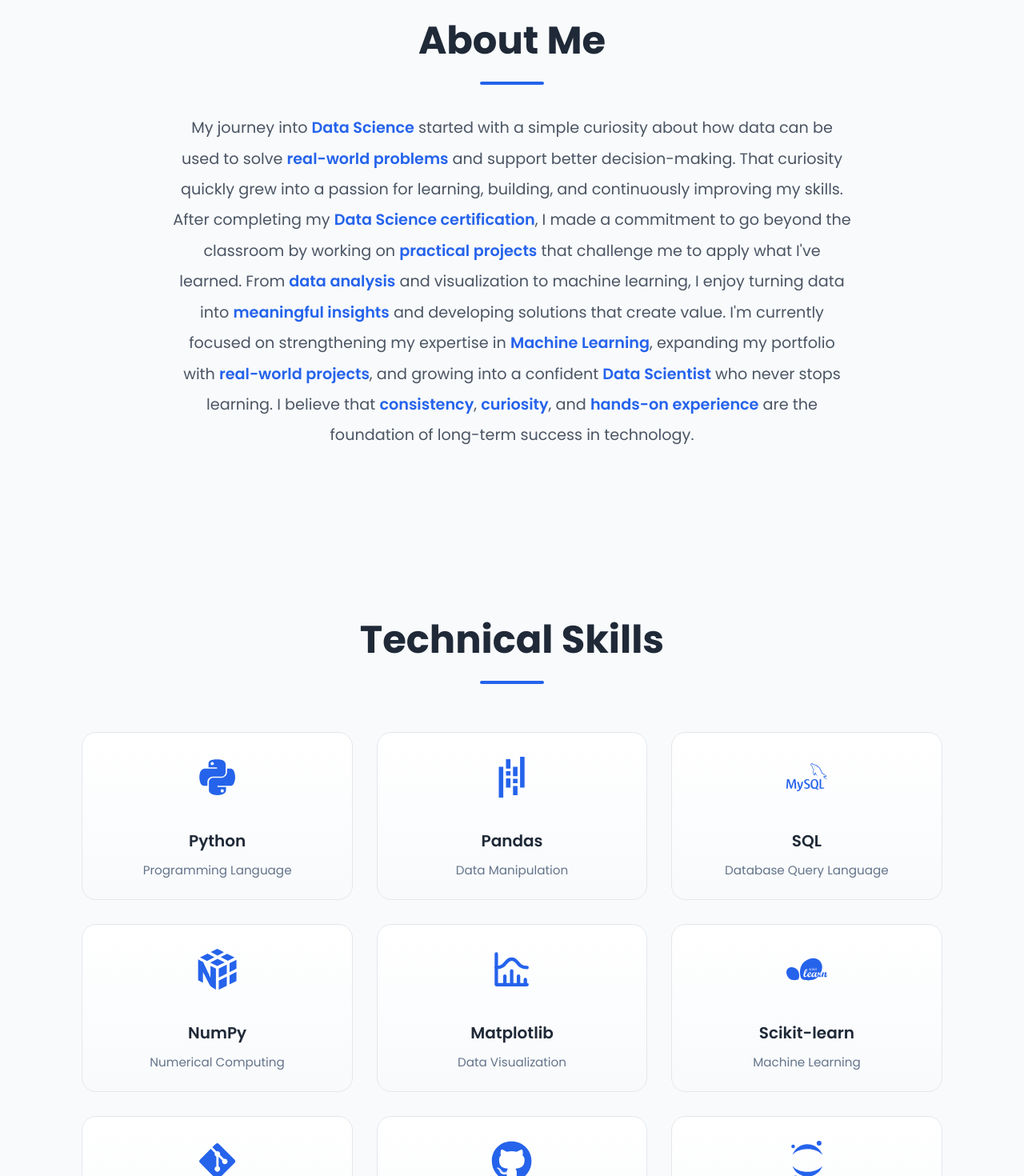
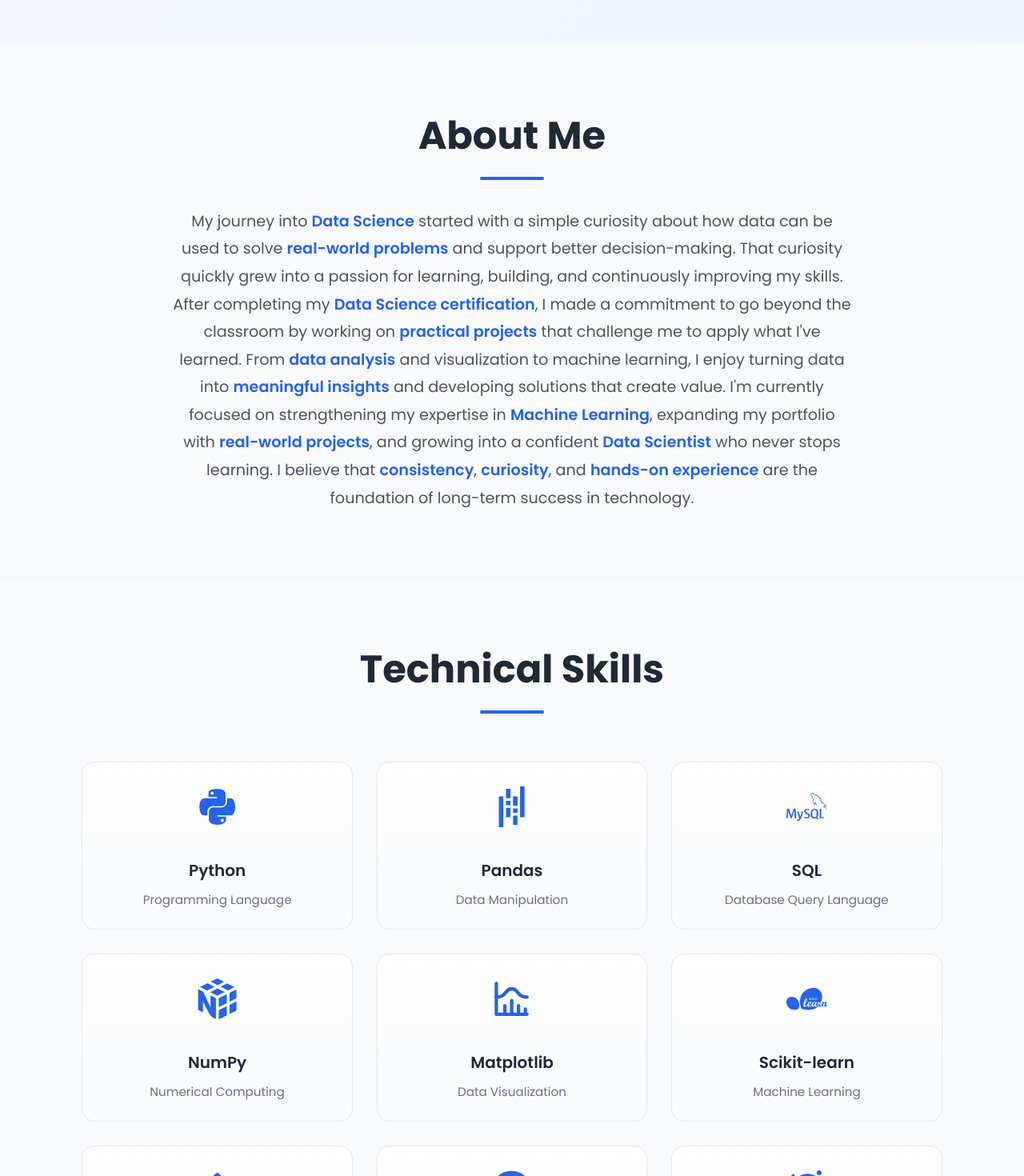
Before and after one commit to salimstephen/salim-portfolio, a React app: page / in a window 1280 px wide. Shown: the part 1180-2650 px from the top of the page at 80% size. Built offline with nearby package versions, Linux system fonts and the light colour scheme; the HTML template or start-up script is replaced by a standard one.

Commit message:
Polish portfolio UI and improve mobile responsiveness

```diff
--- a/src/components/About.css
+++ b/src/components/About.css
@@ -1,9 +1,15 @@
-.about {
-    padding: 120px 8%;
+.about{
+
+    padding:80px 8%;
+
+    scroll-margin-top:90px;
+
+    border-bottom:1px solid #f1f5f9;
+
 }
 
 .about-container {
-    max-width: 900px;
+    max-width: 1100px;
     margin: 0 auto;
 }
 
@@ -33,7 +39,7 @@
     max-width: 850px;
     margin: 0 auto;
     font-size: 1.2rem;
-    line-height: 2;
+    line-height:1.8;
     color: #4b5563;
     transition: transform 0.3s ease;
 }
@@ -41,6 +47,7 @@
 /* Small hover effect */
 .about-text p:hover {
     transform: scale(1.01);
+    transition:.35s;
 }
 
 /* Highlight important words */
@@ -48,10 +55,3 @@
     color: #2563eb;
     font-weight: 600;
 }
-.about{
-
-    padding:100px 8%;
-
-    scroll-margin-top:90px;
-
-}
--- a/src/components/Certifications.css
+++ b/src/components/Certifications.css
@@ -1,6 +1,10 @@
 .certifications{
-    padding:100px 8%;
     background:#ffffff;
+    border-bottom:1px solid #f1f5f9;
+
+    padding:80px 8%;
+
+    scroll-margin-top:90px;
 }
 
 .certifications-container{
@@ -12,7 +16,7 @@
 .certifications h2{
     font-size:2.6rem;
     color:#1e293b;
-    margin-bottom:20px;
+    margin-bottom:35px;
     position:relative;
 }
 
@@ -34,7 +38,7 @@
 
     color:#64748b;
 
-    line-height:1.9;
+    line-height:1.8;
 
     font-size:1.08rem;
 
@@ -89,6 +93,7 @@
     transform:translateY(-8px);
 
     box-shadow:0 20px 45px rgba(37,99,235,.15);
+    transition:.35s;
 
 }
 
@@ -156,7 +161,7 @@
 
     color:#475569;
 
-    line-height:1.7;
+    line-height:1.8;
 
     margin-bottom:25px;
 
@@ -185,6 +190,7 @@
 .certificate-card a:hover{
 
     background:#1d4ed8;
+    transition:.35s;
 
 }
 
@@ -207,10 +213,3 @@ grid-template-columns:1fr;
 }
 
 }
-.certifications{
-
-    padding:100px 8%;
-
-    scroll-margin-top:90px;
-
-}
--- a/src/components/Contact.css
+++ b/src/components/Contact.css
@@ -1,6 +1,10 @@
 .contact{
-    padding:100px 8%;
     background:#f8fafc;
+    border-bottom:1px solid #f1f5f9;
+
+    padding:70px 8%;
+
+    scroll-margin-top:90px;
 }
 
 .contact-container{
@@ -12,7 +16,7 @@
 .contact-container h2{
     font-size:2.8rem;
     color:#1e293b;
-    margin-bottom:20px;
+    margin-bottom:35px;
     position:relative;
 }
 
@@ -29,7 +33,7 @@
 .contact-intro{
     max-width:760px;
     margin:25px auto 60px;
-    line-height:1.9;
+    line-height:1.8;
     color:#64748b;
     font-size:1.1rem;
 }
@@ -56,6 +60,7 @@
 .contact-card:hover{
     transform:translateY(-8px);
     box-shadow:0 18px 40px rgba(37,99,235,.18);
+    transition:.35s;
 }
 
 .contact-icon{
@@ -115,6 +120,7 @@
 .contact-button a:hover{
     background:#1d4ed8;
     transform:translateY(-3px);
+    transition:.35s;
 }
 
 @media(max-width:768px){
@@ -131,10 +137,3 @@
     font-size:1rem;
 }
 }
-.contact{
-
-    padding:100px 8%;
-
-    scroll-margin-top:90px;
-
-}
--- a/src/components/Hero.css
+++ b/src/components/Hero.css
@@ -27,7 +27,7 @@
 
     font-size:4.5rem;
 
-    line-height:1.1;
+    line-height:1.8;
 
     color:#1e293b;
 
@@ -65,7 +65,7 @@
 
     max-width:620px;
 
-    line-height:1.9;
+    line-height:1.8;
 
     font-size:1.15rem;
 
@@ -99,6 +99,7 @@
 
     transition:.3s;
 
+
 }
 
 .primary-btn:hover{
@@ -106,6 +107,7 @@
     background:#1d4ed8;
 
     transform:translateY(-4px);
+    transition:.35s;
 
 }
 
@@ -125,6 +127,7 @@
 
     transition:.3s;
 
+
 }
 
 .secondary-btn:hover{
@@ -132,6 +135,7 @@
     background:#2563eb;
 
     color:white;
+    transition:.35s;
 
 }
 
@@ -192,6 +196,7 @@
 .hero-image img:hover{
 
     transform:translateY(-8px);
+    transition:.35s;
 
 }
 .hero{
@@ -347,7 +352,7 @@
 
         font-size:.9rem;
 
-        line-height:1.4;
+        line-height:1.8;
 
         margin:0;
 
--- a/src/components/Projects.css
+++ b/src/components/Projects.css
@@ -1,10 +1,14 @@
 .projects {
-    padding: 120px 8%;
     background: #f8fafc;
+    border-bottom:1px solid #f1f5f9;
+
+    padding:80px 8%;
+
+    scroll-margin-top:90px;
 }
 
 .projects-container {
-    max-width: 1150px;
+    max-width: 1100px;
     margin: 0 auto;
 }
 
@@ -33,6 +37,7 @@
 .project-card:hover{
     transform: translateY(-10px);
     box-shadow: 0 25px 60px rgba(37,99,235,.18);
+    transition:.35s;
 }
 
 .project-image{
@@ -55,6 +60,7 @@
 .project-card:hover .project-image{
 
     transform:scale(1.02);
+    transition:.35s;
 
 }
 
@@ -91,7 +97,7 @@
 .project-card p{
     color:#64748b;
     font-size:1.08rem;
-    line-height:1.9;
+    line-height:1.8;
     margin-bottom:30px;
 }
 
@@ -174,6 +180,7 @@
     transform:translateY(-3px);
 
     box-shadow:0 12px 25px rgba(37,99,235,.35);
+    transition:.35s;
 
 }
 
@@ -190,6 +197,7 @@
 .demo-btn:hover{
 
     background:#eef4ff;
+    transition:.35s;
 
 }
 
@@ -212,10 +220,11 @@
     font-size: 2.5rem;
     font-weight: 700;
     color: #1e293b;
-    margin-bottom: 60px;
+    margin-bottom:35px;
     display: inline-block;
     left: 50%;
     transform: translateX(-50%);
+
 }
 
 .projects h2::after {
@@ -233,7 +242,7 @@
 
     font-size:1.05rem;
 
-    line-height:1.9;
+    line-height:1.8;
 
     color:#475569;
 
@@ -316,6 +325,7 @@
     border-color:#2563eb;
 
     transform:translateY(-3px);
+    transition:.35s;
 
 }
 .project-status{
@@ -370,13 +380,7 @@
     font-weight:600;
 
 }
-.projects{
 
-    padding:100px 8%;
-
-    scroll-margin-top:90px;
-
-}
 /* ===========================
    TABLET
 =========================== */
--- a/src/components/Skills.css
+++ b/src/components/Skills.css
@@ -1,5 +1,10 @@
-.skills {
-    padding: 120px 8%;
+.skills{
+
+    padding:80px 8%;
+
+    scroll-margin-top:90px;
+    border-bottom:1px solid #f1f5f9;
+
 }
 
 .skills-container {
@@ -13,7 +18,8 @@
     font-size: 3rem;
     font-weight: 700;
     color: #1f2937;
-    margin-bottom: 20px;
+    margin-bottom:35px;
+
 }
 
 /* Blue line below heading */
@@ -39,7 +45,7 @@
 .skill-card {
     background: linear-gradient(180deg, #ffffff, #f8fafc);
     border: 1px solid #e5e7eb;
-    border-radius: 18px;
+    border-radius: 16px;
 
     padding: 25px;
 
@@ -50,7 +56,7 @@
 
     min-height: 160px;
 
-    transition: all 0.3s ease;
+    transition: all 0.3Ss ease;
     cursor: pointer;
 }
 
@@ -62,6 +68,7 @@
     border-color:#2563eb;
 
     box-shadow:0 20px 40px rgba(37,99,235,.18);
+    transition:.35s;
 
 }
 /* Skill Icon */
@@ -79,6 +86,7 @@
 .skill-card:hover .skill-icon{
 
     transform:scale(1.15);
+    transition:.35s;
 
 }
 
@@ -102,13 +110,7 @@
     color: #64748b;
     text-align: center;
 }
-.skills{
 
-    padding:100px 8%;
-
-    scroll-margin-top:90px;
-
-}
 /* ===========================
    TABLET
 =========================== */
```
